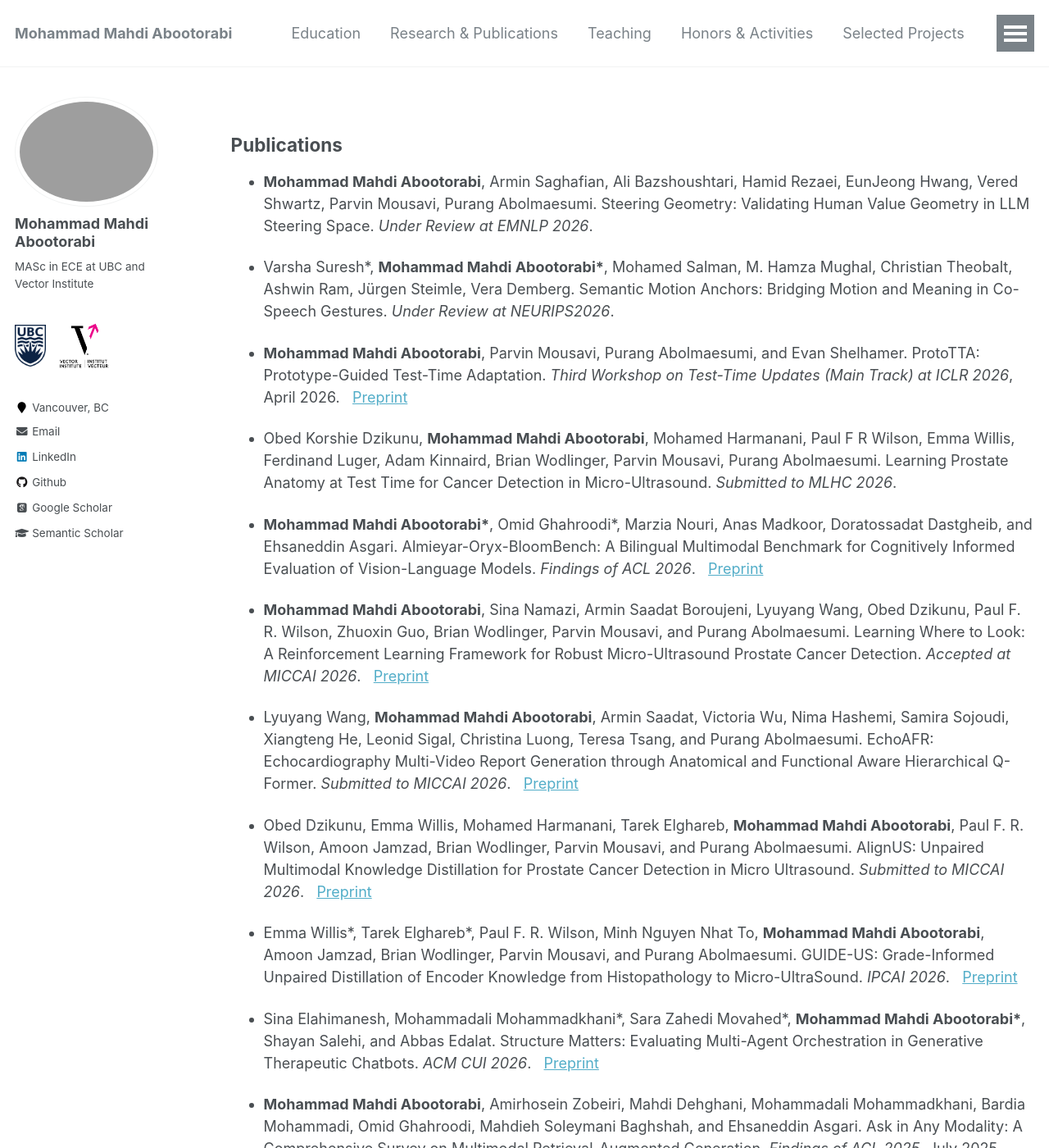
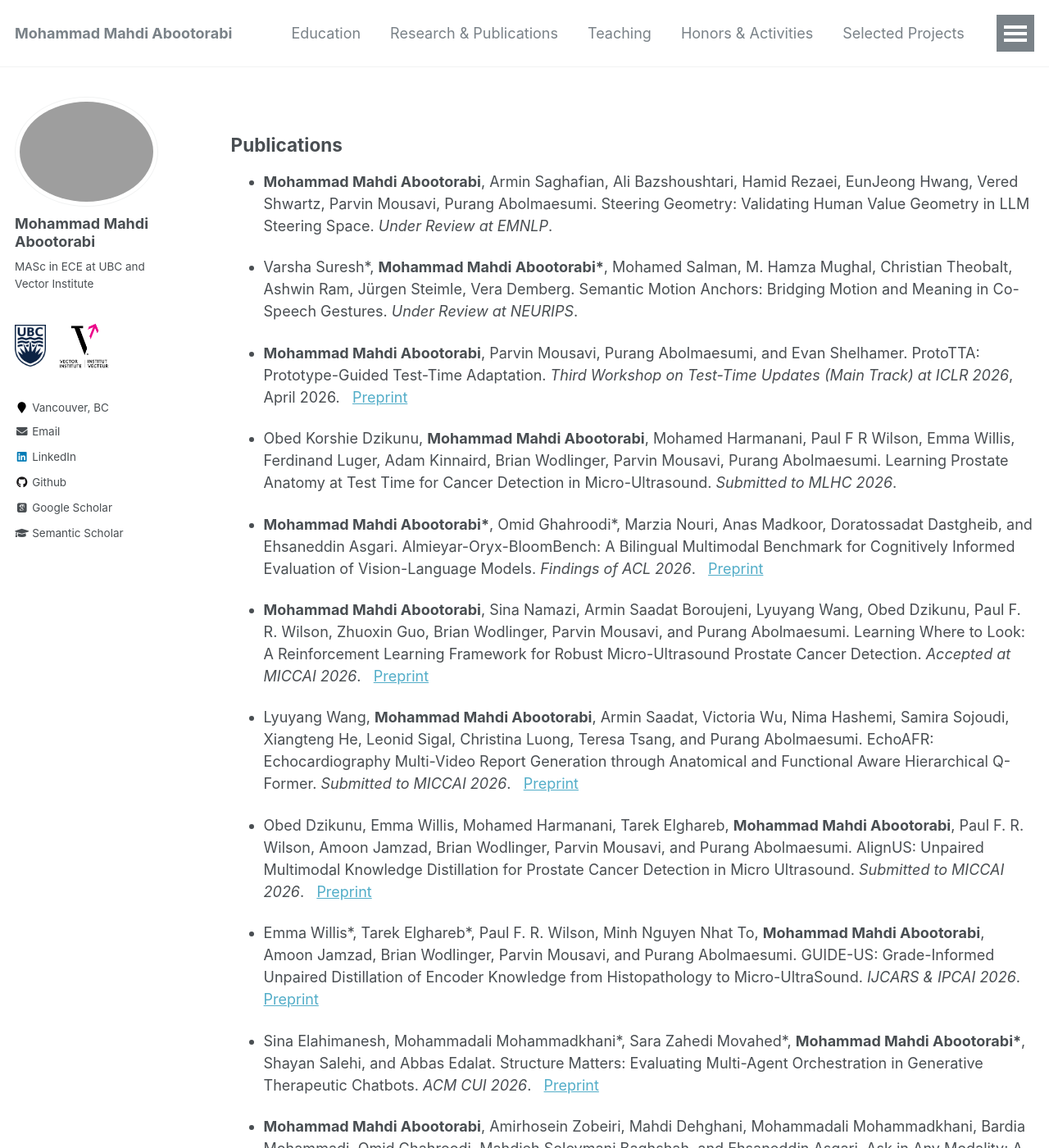
Before and after one commit to aboots/aboots.github.io, a Jekyll site: the page built from _pages/research.md, in a window 1280 px wide and 1400 px high. Shown: the whole window at 82% size. Built offline with Jekyll 4.4.1, drawn with Linux system fonts in a browser that asks for light colours; nearby versions of some CDN libraries; some web fonts are replaced.

Commit message:
Update research.md

```diff
--- a/_pages/research.md
+++ b/_pages/research.md
@@ -6,9 +6,9 @@ author_profile: true
 ---
 ## Publications
 
-- **Mohammad Mahdi Abootorabi**, Armin Saghafian, Ali Bazshoushtari, Hamid Rezaei, EunJeong Hwang, Vered Shwartz, Parvin Mousavi, Purang Abolmaesumi. Steering Geometry: Validating Human Value Geometry in LLM Steering Space.  *Under Review at EMNLP 2026*. &nbsp;
+- **Mohammad Mahdi Abootorabi**, Armin Saghafian, Ali Bazshoushtari, Hamid Rezaei, EunJeong Hwang, Vered Shwartz, Parvin Mousavi, Purang Abolmaesumi. Steering Geometry: Validating Human Value Geometry in LLM Steering Space.  *Under Review at EMNLP*. &nbsp;
 
-- Varsha Suresh\*, **Mohammad Mahdi Abootorabi\***, Mohamed Salman, M. Hamza Mughal, Christian Theobalt, Ashwin Ram, Jürgen Steimle, Vera Demberg. Semantic Motion Anchors: Bridging Motion and Meaning in Co-Speech Gestures. *Under Review at NEURIPS2026*. &nbsp;
+- Varsha Suresh\*, **Mohammad Mahdi Abootorabi\***, Mohamed Salman, M. Hamza Mughal, Christian Theobalt, Ashwin Ram, Jürgen Steimle, Vera Demberg. Semantic Motion Anchors: Bridging Motion and Meaning in Co-Speech Gestures. *Under Review at NEURIPS*. &nbsp;
 
 - **Mohammad Mahdi Abootorabi**, Parvin Mousavi, Purang Abolmaesumi, and Evan Shelhamer. ProtoTTA: Prototype-Guided Test-Time Adaptation. *Third Workshop on Test-Time Updates (Main Track) at ICLR 2026*, April 2026. &nbsp; [Preprint](https://drive.google.com/file/d/1nDYQGEdBNzbiyfVHs8vfCDiNEBbJBLKP/view?usp=sharing)
 
@@ -22,7 +22,7 @@ author_profile: true
 
 - Obed Dzikunu, Emma Willis, Mohamed Harmanani, Tarek Elghareb, **Mohammad Mahdi Abootorabi**, Paul F. R. Wilson, Amoon Jamzad, Brian Wodlinger, Parvin Mousavi, and Purang Abolmaesumi. AlignUS: Unpaired Multimodal Knowledge Distillation for Prostate Cancer Detection in Micro Ultrasound. *Submitted to MICCAI 2026*. &nbsp; [Preprint](https://drive.google.com/file/d/1azRiqov8IeeLSjITr_BVSSlSwcKWNzGl/view?usp=sharing)
 
-- Emma Willis\*, Tarek Elghareb\*, Paul F. R. Wilson, Minh Nguyen Nhat To, **Mohammad Mahdi Abootorabi**, Amoon Jamzad, Brian Wodlinger, Parvin Mousavi, and Purang Abolmaesumi. GUIDE-US: Grade-Informed Unpaired Distillation of Encoder Knowledge from Histopathology to Micro-UltraSound. *IPCAI 2026*. &nbsp; [Preprint](https://arxiv.org/abs/2602.19005)
+- Emma Willis\*, Tarek Elghareb\*, Paul F. R. Wilson, Minh Nguyen Nhat To, **Mohammad Mahdi Abootorabi**, Amoon Jamzad, Brian Wodlinger, Parvin Mousavi, and Purang Abolmaesumi. GUIDE-US: Grade-Informed Unpaired Distillation of Encoder Knowledge from Histopathology to Micro-UltraSound. *IJCARS & IPCAI 2026*. &nbsp; [Preprint](https://arxiv.org/abs/2602.19005)
 
 - Sina Elahimanesh, Mohammadali Mohammadkhani\*, Sara Zahedi Movahed\*, **Mohammad Mahdi Abootorabi\***, Shayan Salehi, and Abbas Edalat. Structure Matters: Evaluating Multi-Agent Orchestration in Generative Therapeutic Chatbots. *ACM CUI 2026*. &nbsp; [Preprint](https://arxiv.org/abs/2603.00774)
 
```
